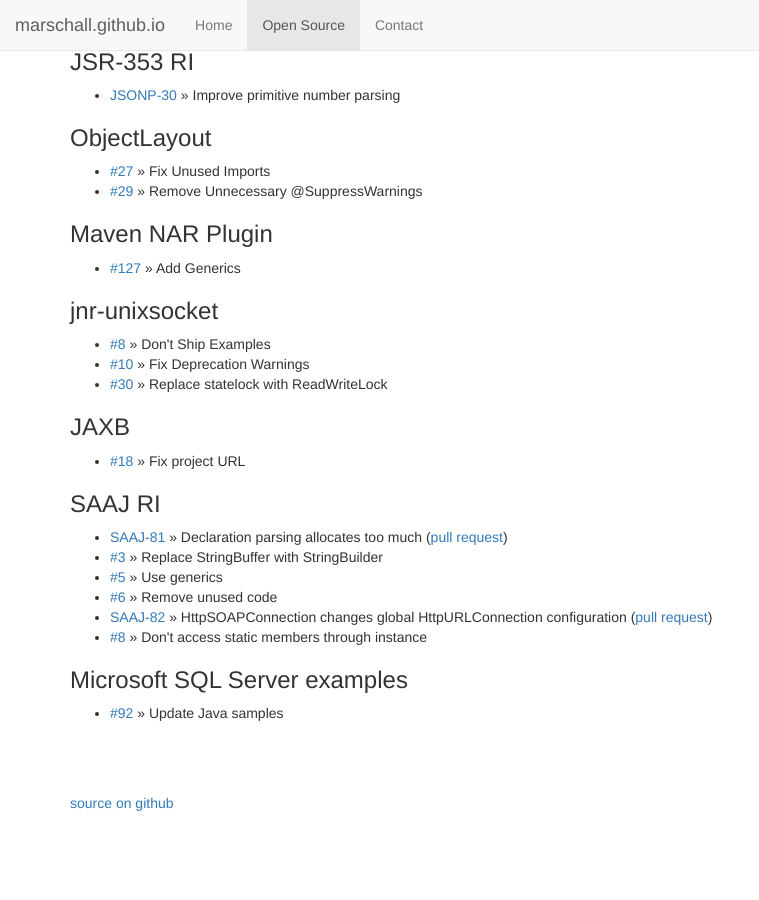
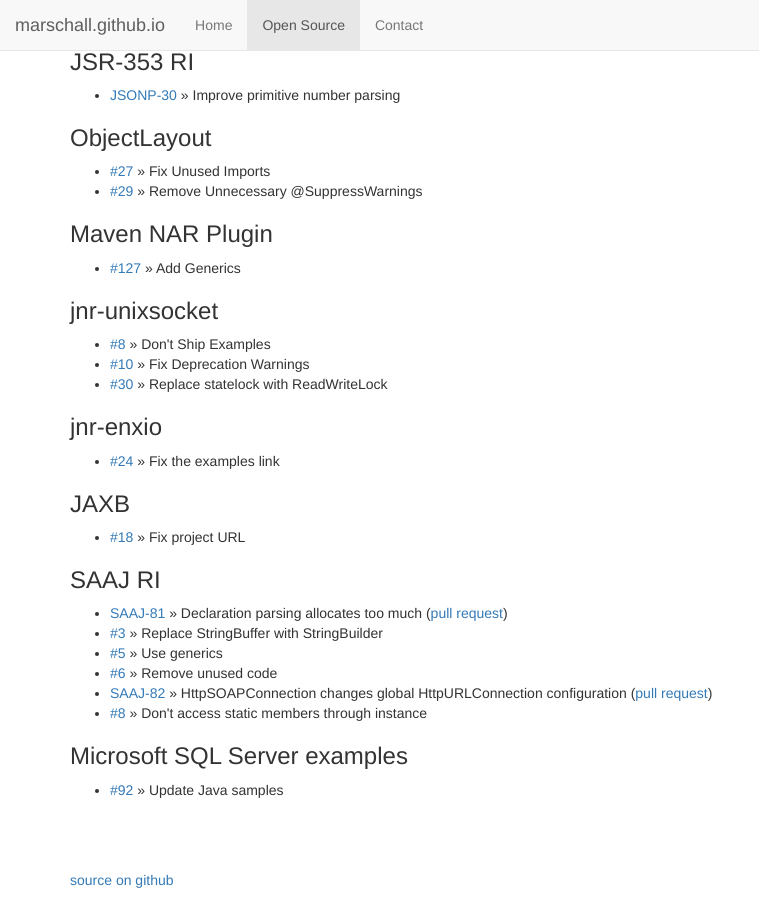
Before and after one commit to marschall/marschall.github.com, a Jekyll site: the page built from open-source.html, in a window 1280 px wide and 900 px high, scrolled down 6045 px. Shown: the whole window, without its empty margins (0-759 px from the left). Built offline with Jekyll 4.4.1, drawn with Linux system fonts in a browser that asks for light colours; before the commit the page ends 6868 px from its top, so only the background shows below that.

Commit message:
add jnr-enxio#24

```diff
--- a/open-source.html
+++ b/open-source.html
@@ -382,6 +382,10 @@
   <li><a href="https://github.com/jnr/jnr-unixsocket/pull/10">#10</a> &raquo; Fix Deprecation Warnings</li>
   <li><a href="https://github.com/jnr/jnr-unixsocket/pull/30">#30</a> &raquo; Replace statelock with ReadWriteLock</li>
 </ul>
+<h3>jnr-enxio</h3>
+<ul>
+  <li><a href="https://github.com/jnr/jnr-enxio/pull/24">#24</a> &raquo; Fix the examples link</li>
+</ul>
 <h3>JAXB</h3>
 <ul>
   <li><a href="https://github.com/gf-metro/jaxb/pull/18">#18</a> &raquo; Fix project URL</li>
```
